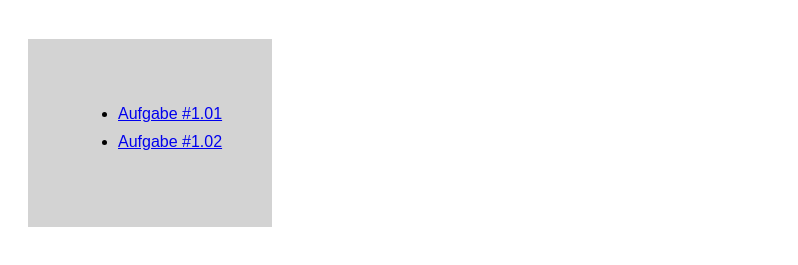
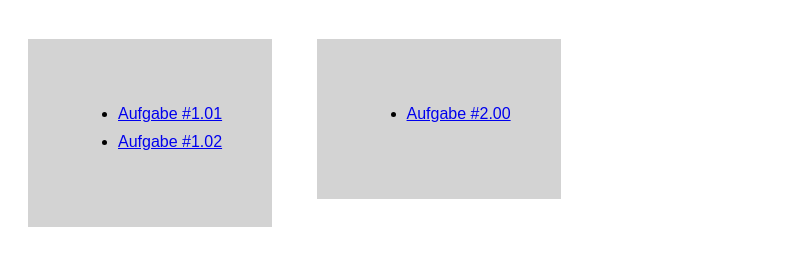
Before and after one commit to maltehuebel/IFD, a plain HTML site: page index.html in a window 1280 px wide. Shown: the part 61-326 px from the top of the page, without its empty margins (0-798 px from the left). Drawn offline with Linux system fonts and the light colour scheme.

Commit message:
Aufgabe2

```diff
--- a/index.html
+++ b/index.html
@@ -21,6 +21,13 @@
             </li>
         </ul>
     </div>
+    <div>
+        <ul>
+            <li>
+                <a href="https://maltehuebel.github.io/IFD/Aufgabe2/Aufgabe2.pdf">Aufgabe #2.00</a>
+            </li>
+        </ul>
+    </div>
 
 
 
```
Also changed, not shown: 1 other file.
